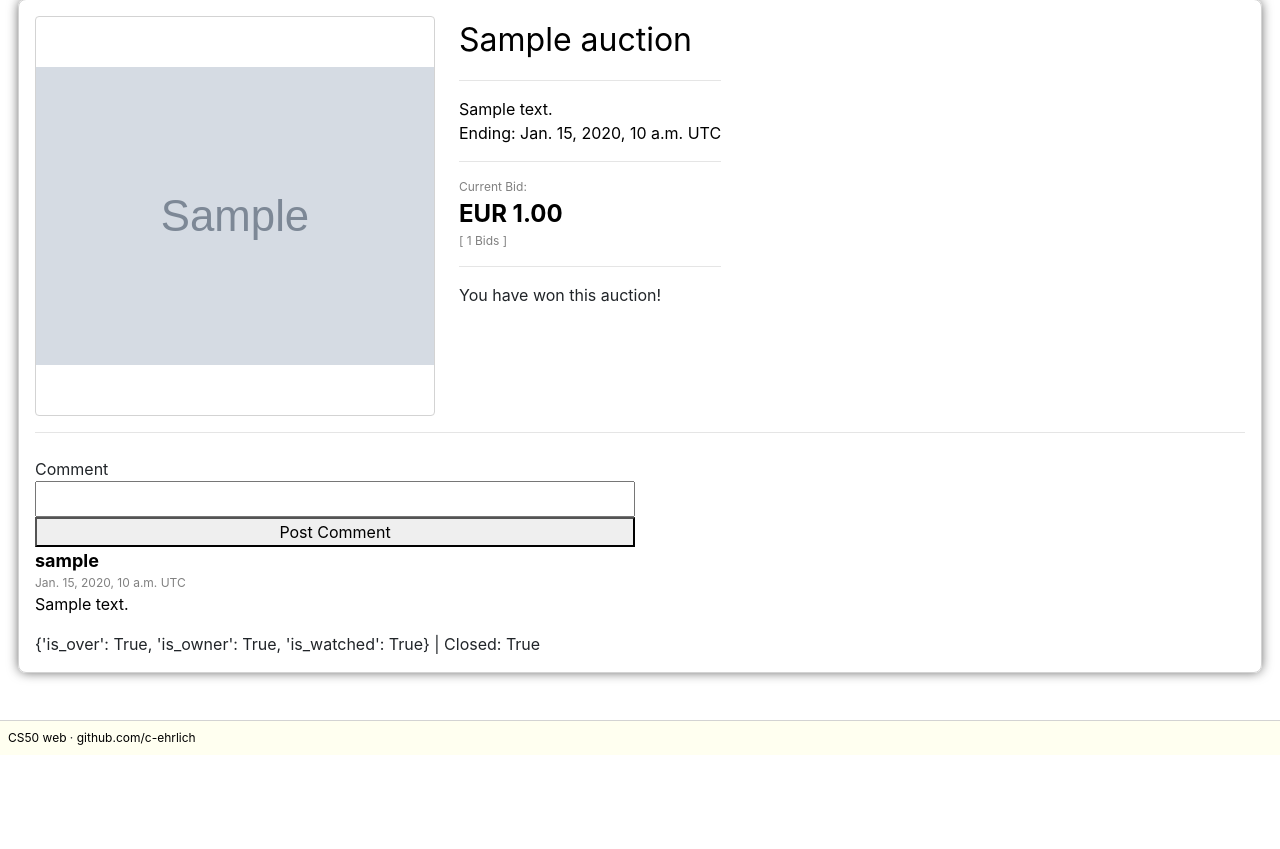
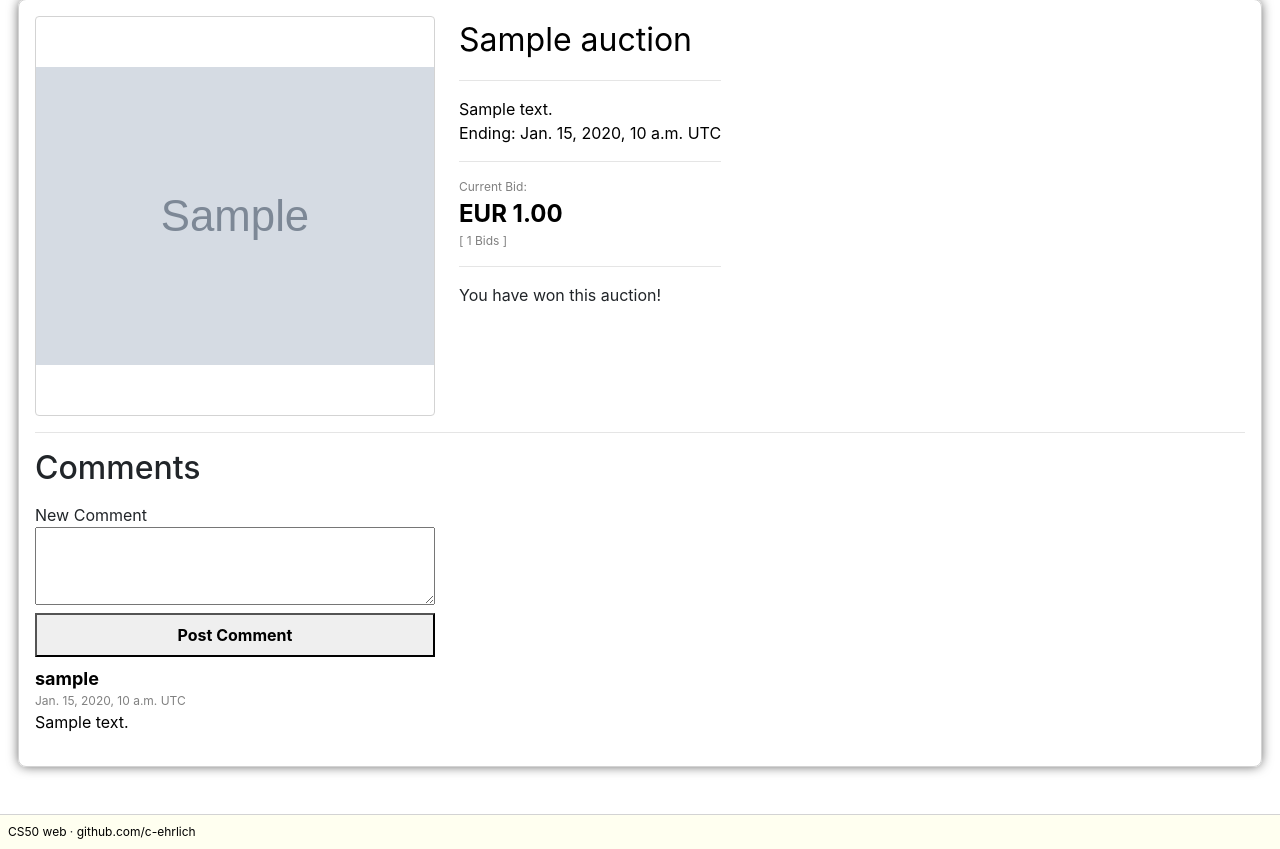
Before and after one commit to c-ehrlich/commerce, a Django app: page /auction/1 in a window 1280 px wide. Shown: the part 213-1062 px from the top of the page. Before the commit the page ends 968 px from the top, so only its background shows below. Run offline with Django 3.2, Linux system fonts and the light colour scheme; a user stored in the database is signed in; tables that the repository leaves empty hold one stand-in row (values such as "Sample post"); grey boxes marked "Sample" are stand-in pictures; some libraries are stand-ins or nearby versions.

Commit message:
complete styling for cs50web submission

```diff
--- a/auctions/static/auctions/styles.css
+++ b/auctions/static/auctions/styles.css
@@ -282,6 +282,20 @@ label {
     background-color: mediumseagreen;
 }
 
-.w600 {
-    width: 600px;
+.w400max {
+    max-width: 400px;
 }
+@media (max-width: 499px) {
+    .w400max {
+        max-width: 100%;
+    }
+}
+
+.post-comment-button {
+    padding: 8px;
+    margin: 8px 0 8px 0;
+    font-weight: bold;
+}
+.post-comment-button:hover {
+    background-color: lightgrey;
+}
--- a/auctions/templates/auctions/auction.html
+++ b/auctions/templates/auctions/auction.html
@@ -85,16 +85,17 @@
             </div>
         </div>
         <hr style="margin-inline-start: 0; margin-inline-end: 0;">
+        <h2>Comments</h2>
         <!-- New Comment Logic -->
         {% if user.is_authenticated %}
             <form action="{% url 'add_comment' %}" method="POST">
                 {% csrf_token %}
-                <div class="formFieldWrapper w600">
+                <div class="formFieldWrapper w400max">
                     <label for="{{ comment_form.comment.id_for_label}}">{{ comment_form.comment.label }}</label>
                     {{ comment_form.comment }}
                     <input type="hidden" name="auction_id" value="{{ auction.id }}">
                     <input type="hidden" name="next" value="{{ request.path }}">
-                    <button type="submit">Post Comment</button>
+                    <button type="submit" class="post-comment-button">Post Comment</button>
                 </div>
             </form>
         {% endif %}
@@ -108,6 +109,5 @@
             <p class="auction-comment-comment">{{ comment.comment }}</p>
         </div>
         {% endfor %}
-        {{ auction_status }} | Closed: {{ auction.is_closed }}<br>
     </div>
 {% endblock %}
--- a/auctions/templates/auctions/index.html
+++ b/auctions/templates/auctions/index.html
@@ -11,7 +11,11 @@
         <div class="auction-right-div">
             <a href="{% url 'auction' auction.id %}" class="auction-title">{{ auction.title }}</a>
             <p class="auction-description">{{ auction.description }}</p>
-            <p class="auction-price">EUR {{ auction.current_bid.value }}</p>
+            {% if auction.current_bid != None %}
+				<p class="auction-price">EUR {{ auction.current_bid.value }}</p>
+			{% else %}
+				<p class="auction-price">EUR {{ auction.starting_bid }}</p>
+			{% endif %}
             <p class="auction-description">{{ auction.auction_bids.count }} Bids · Ending: {{ auction.ending_time }} UTC</p>
         </div>
     </div>
--- a/auctions/views.py
+++ b/auctions/views.py
@@ -59,7 +59,10 @@ class NewBidForm(forms.Form):
 
 class NewCommentForm(forms.Form):
     comment = forms.CharField(
-        label = "Comment",
+        widget=forms.Textarea(attrs={
+            'rows':3
+        }),
+        label = "New Comment",
         max_length=2000
     )
 
```
